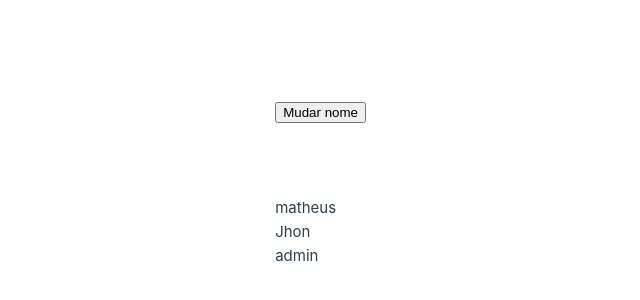
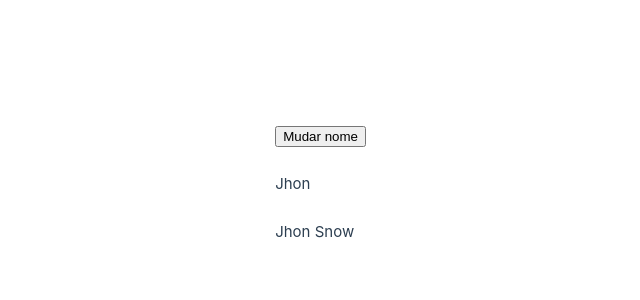
Before and after one commit to matheusgabardo/vuejs-learning, a Vue app: page / in a window 1280 px wide. Shown: the part 228-528 px from the top of the page, without its empty margins (274-914 px from the left). Built offline with nearby package versions, Linux system fonts and the light colour scheme.

Commit message:
until video lesson 26 - composition api computed e watch

```diff
--- a/src/App.vue
+++ b/src/App.vue
@@ -1,16 +1,13 @@
 <template class="main-wrapper">
   <div>
     <br/>
-    <button @click="changeName()">Mudar nome</button>
+    <button @click="user.first_name = 'Matheus'">Mudar nome</button>
     <br/>
-    <br/>
-    <br/>
-    <br/>
-    {{ name }}
     <br/>
     {{  user.first_name }}
     <br/>
-    {{  admin.first_name }}
+    <br>
+    {{ fullName }}
     <!-- Em resumo o composition api controla o que é ou não reativo.
     ativada ao inicio substituindo created, beforeCreated. -->
   </div>
@@ -18,34 +15,27 @@
 
 <script>
 
-  import { reactive } from 'vue';
-  import { ref } from 'vue';
+  import { ref, computed, watch } from 'vue';
 
   export default {
     name: 'App',
     components: {
     },
     setup(){
-      let name = "matheus"
-
-      const user = reactive({
+      const user = ref({
         first_name: 'Jhon',
         last_name: 'Snow'
       })
-      const admin = ref({
-        first_name: 'admin',
-        last_name: 'master'
+
+      const fullName = computed(() => {
+        return `${user.value.first_name} ${user.value.last_name}`
       })
-      const changeName = () => {
-        alert('name changed');
-        name = 'Matheus Gabardo';
-        user.first_name = 'Greg';
-        admin.value.first_name = 'administrador';
-      }
+
+      watch(user,() => {
+        console.log('name changed!')
+      }, { deep: true })
       return{
-        name,
-        admin,
-        changeName,
+        fullName,
         user
       }
     }
```
